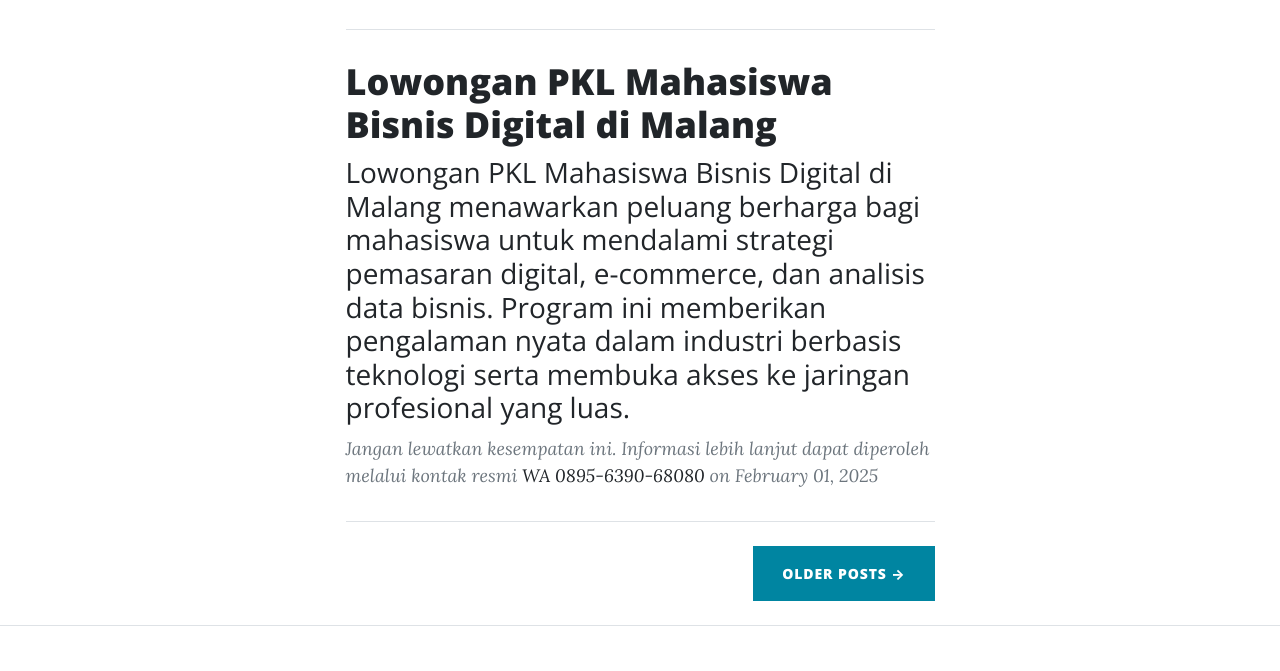
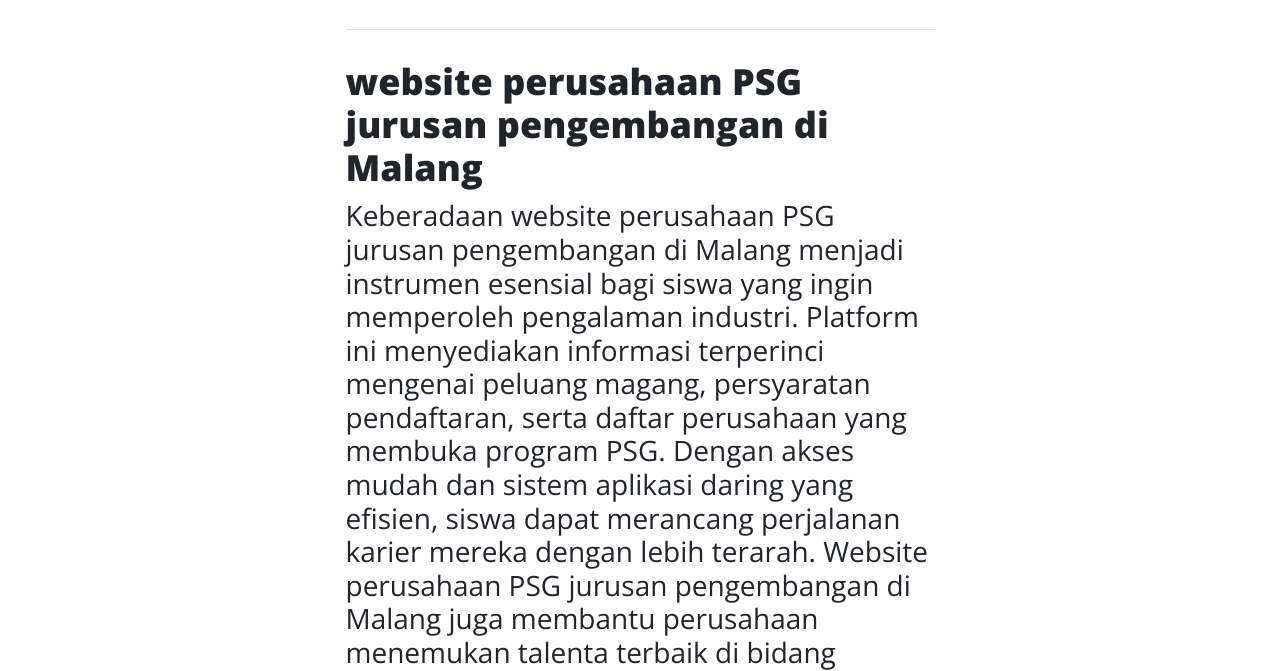
Before and after one commit to fika383/fika383.github.io, a plain HTML site: page index.html in a window 1280 px wide. Shown: the part 2051-2722 px from the top of the page. Drawn offline with nearby package versions, Linux system fonts and the light colour scheme.

Commit message:
Update index.html

```diff
--- a/index.html
+++ b/index.html
@@ -104,8 +104,8 @@
                     <!-- Post preview-->
                     <div class="post-preview">
                         <a href="post.html">
-                            <h2 class="post-title">Lowongan PKL Mahasiswa Bisnis Digital di Malang</h2>
-                            <h3 class="post-subtitle">Lowongan PKL Mahasiswa Bisnis Digital di Malang menawarkan peluang berharga bagi mahasiswa untuk mendalami strategi pemasaran digital, e-commerce, dan analisis data bisnis. Program ini memberikan pengalaman nyata dalam industri berbasis teknologi serta membuka akses ke jaringan profesional yang luas.</h3>
+                            <h2 class="post-title">website perusahaan PSG jurusan pengembangan di Malang</h2>
+                            <h3 class="post-subtitle">Keberadaan website perusahaan PSG jurusan pengembangan di Malang menjadi instrumen esensial bagi siswa yang ingin memperoleh pengalaman industri. Platform ini menyediakan informasi terperinci mengenai peluang magang, persyaratan pendaftaran, serta daftar perusahaan yang membuka program PSG. Dengan akses mudah dan sistem aplikasi daring yang efisien, siswa dapat merancang perjalanan karier mereka dengan lebih terarah. Website perusahaan PSG jurusan pengembangan di Malang juga membantu perusahaan menemukan talenta terbaik di bidang teknologi dan pengembangan.</h3>
                         </a>
                         <p class="post-meta">
                             Jangan lewatkan kesempatan ini. Informasi lebih lanjut dapat diperoleh melalui kontak resmi
```
